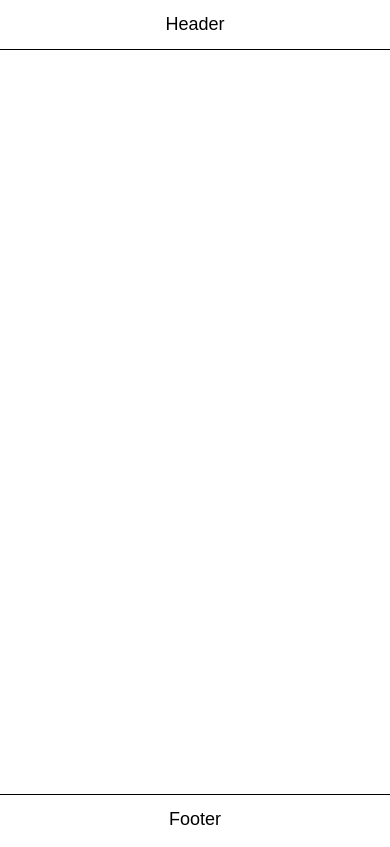
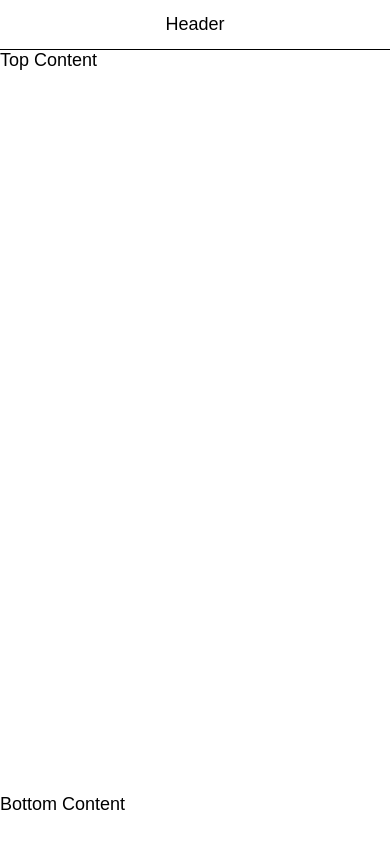
Before and after one commit to ooloo-io/github-flow-NooBat, a website: page src/index.html in a window 390 px wide. Shown: the top 847 px of the page. Drawn offline with nearby package versions, Linux system fonts and the light colour scheme.

Commit message:
Content container (#4)
* add content markup and styles

* add max-width for responsive on smaller screen

```diff
--- a/src/index.html
+++ b/src/index.html
@@ -17,7 +17,8 @@
 
   <body>
     <header class="header">Header</header>
-    <main class="content"></main>
+    <main class="content">Top Content</main>
+    <main class="content">Bottom Content</main>
     <footer class="footer">Footer</footer>
   </body>
 </html>
--- a/src/styles.css
+++ b/src/styles.css
@@ -21,4 +21,7 @@ body {
 
 .content {
   min-height: calc(100vh - 100px);
+  width: 720px;
+  max-width: 100%;
+  margin: auto;
 }
```
